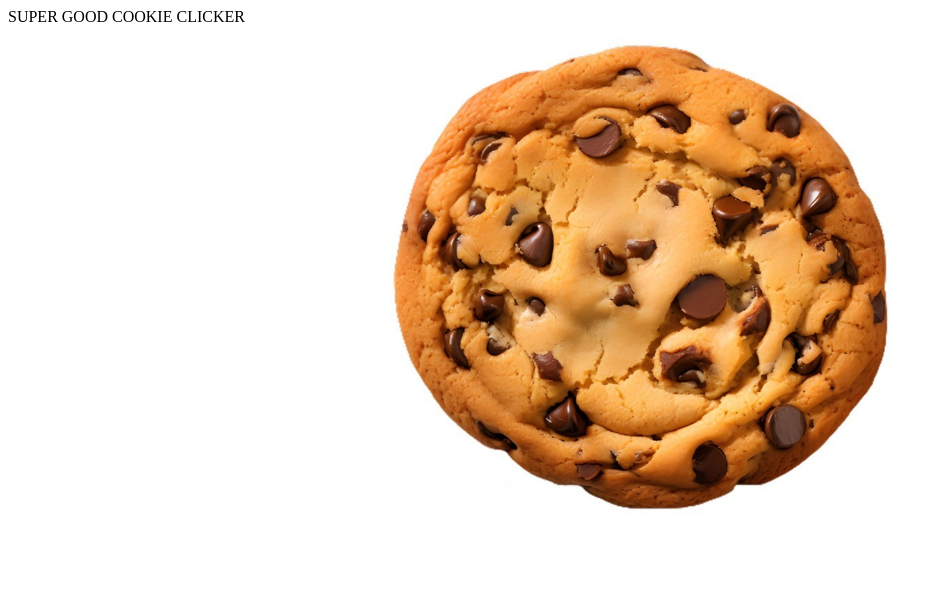
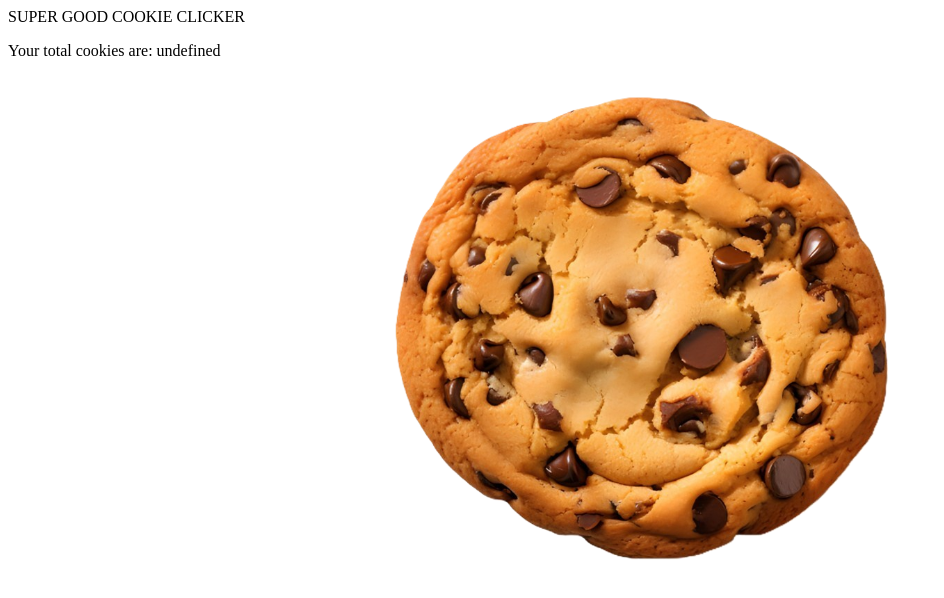
Before and after one commit to The-Peppermint-snake/WEB-115_FinalProject_Kovalik, a plain HTML site: page index.html in a window 1280 px wide. Shown: the whole page, without its empty margins (0-944 px from the left). Drawn offline with Linux system fonts and the light colour scheme.

Commit message:
how tf does local storage work??? I jsut want to change cookie store :(

```diff
--- a/index.html
+++ b/index.html
@@ -9,9 +9,9 @@
 </head>
 <body>
     <header>SUPER GOOD COOKIE CLICKER</header>
-    <img id="cookie" src="images/cookie1.jpg" alt="very good image of a cookie">
+    <p id="cookieCounter"></p>
+    <img id="cookie" src="images/cookie1.png" alt="very good image of a cookie">
     <div id="inventory">
-
     </div>
 </body>
 </html>
--- a/script.js
+++ b/script.js
@@ -1,13 +1,14 @@
 const cookie = document.getElementById("cookie")
 const inventory = document.getElementById("inventory")
-
-// cookie.addEventListener("click", function() {
-
-// })
+const cookieCounter = document.getElementById("cookieCounter")
+let totalCookie = localStorage.setItem(cookieStore, 0)
+console.log(localStorage.getItem(cookieStore))
+cookieCounter.innerHTML = "Your total cookies are: " + totalCookie
 
 cookie.addEventListener('click', () => {
-console.log("aioufai")
-  cookie.classList.add('spin');
+    cookie.classList.add('spin');
+    Number(localStorage.getItem(cookieStore)) + 1
+    cookieCounter.innerHTML = "Your total cookies are: " + Number(totalCookie)
 });
 cookie.addEventListener('animationend', ()=>{
 	cookie.classList.remove('spin');
```
Also changed, not shown: images/cookie1.jpg (deleted), images/cookie1.png (added), images/cookieCursor1.jpg (added).
